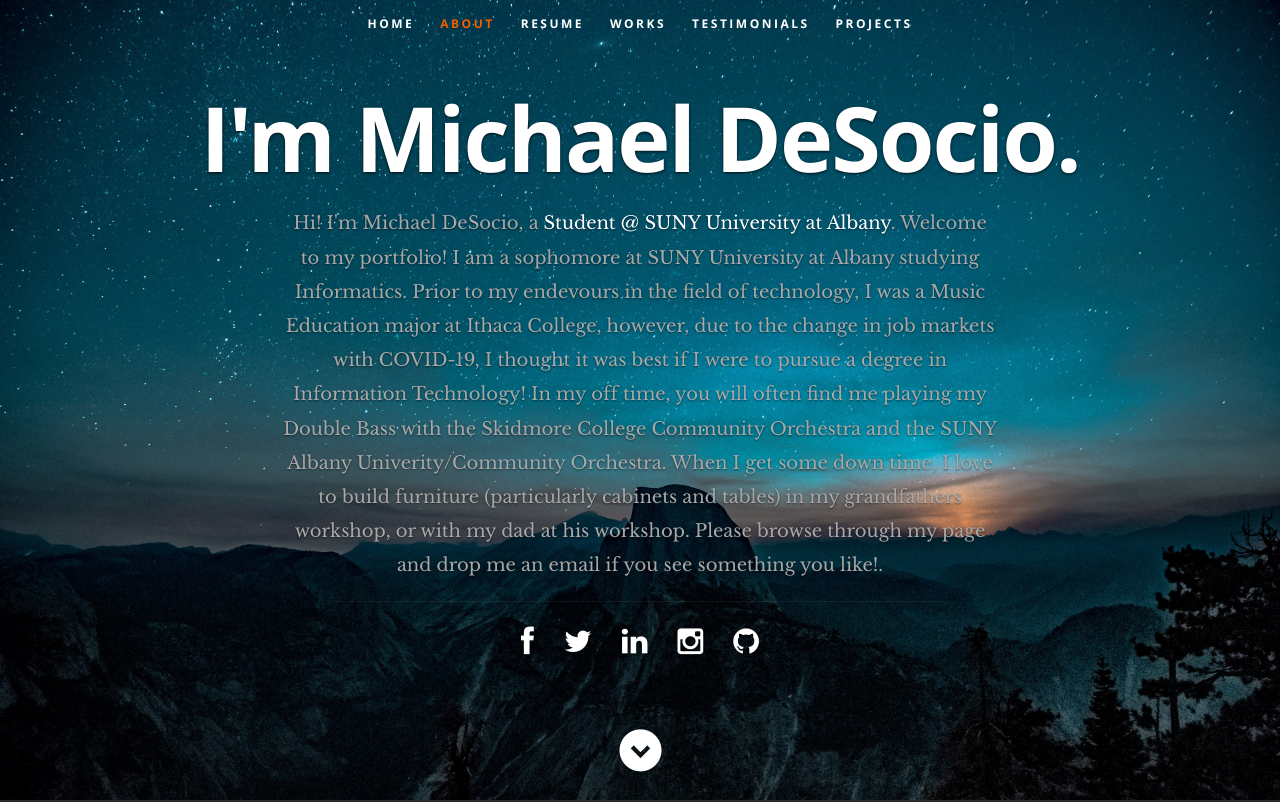
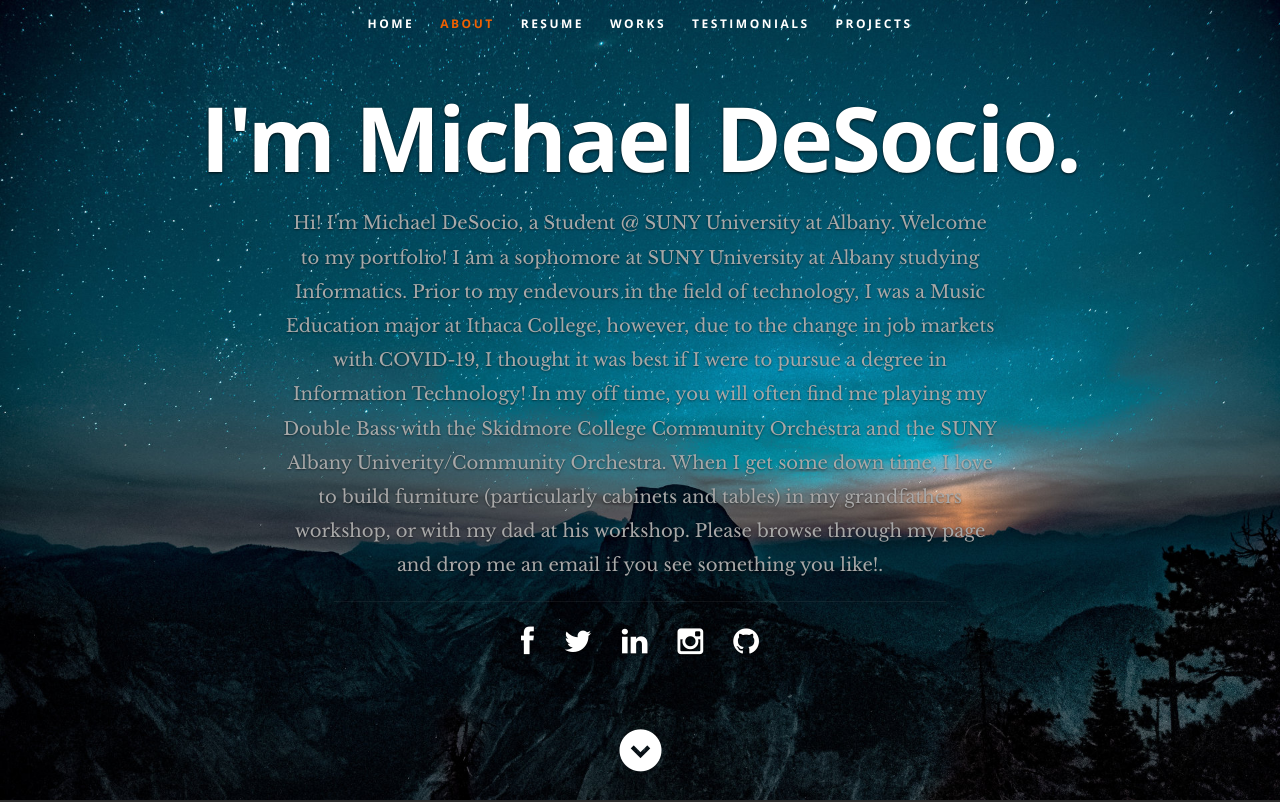
Before and after one commit to mdesocio/Resume-Site, a React (Create React App) app: page / in a window 1280 px wide. Shown: the top 802 px of the page. Built offline with nearby package versions, Linux system fonts and the light colour scheme.

Commit message:
Removed white around occupation

```diff
--- a/src/Components/Header.js
+++ b/src/Components/Header.js
@@ -28,7 +28,6 @@
             <li><a className="smoothscroll" href="#portfolio">Works</a></li>
             <li><a className="smoothscroll" href="#testimonials">Testimonials</a></li>
             <li><a href="http://github.com/mdesocio">Projects</a></li>
-
          </ul>
 
       </nav>
@@ -36,7 +35,7 @@
       <div className="row banner">
          <div className="banner-text">
             <h1 className="responsive-headline">I'm {name}.</h1>
-            <h3>Hi! I'm {name}, a <span>{occupation}</span>. {description}.</h3>
+            <h3>Hi! I'm {name}, a {occupation}. {description}.</h3>
             <hr />
             <ul className="social">
                {networks}
```
